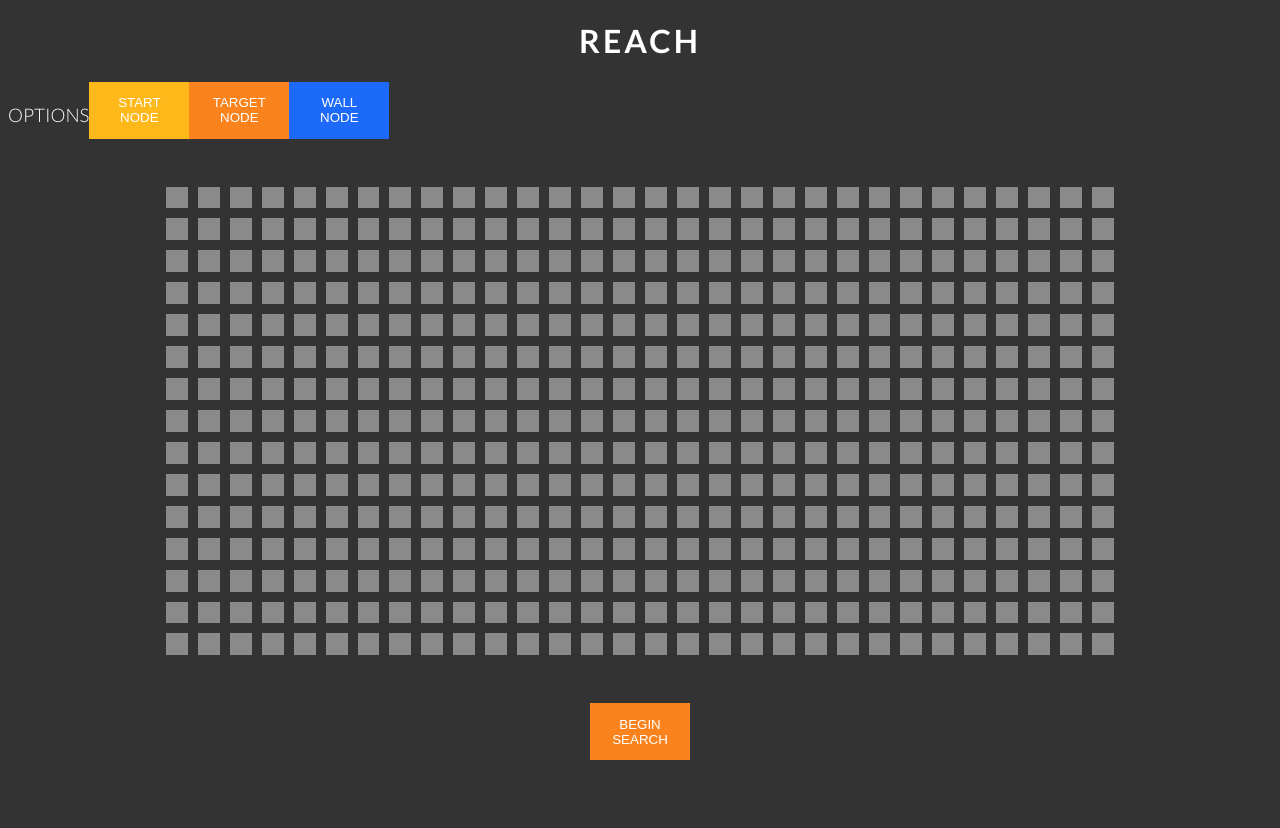
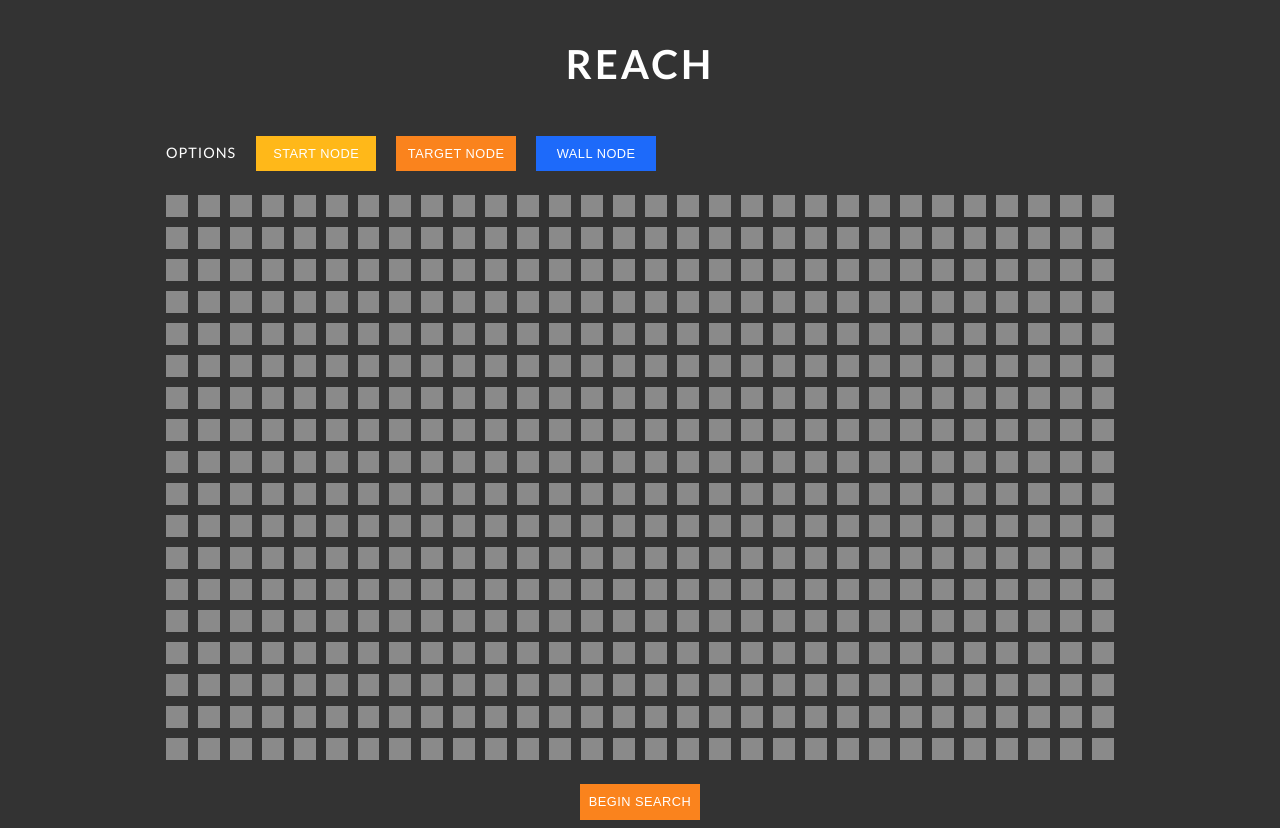
Before and after one commit to andrewjfei/reach, an Angular app: page / in a window 1280 px wide. Before the commit the page ends 800 px from the top, so only its background shows below. Built offline with nearby package versions, Linux system fonts and the light colour scheme.

Commit message:
options-bar position for version1.0 is complete

```diff
--- a/src/app/reach/grid/grid.component.css
+++ b/src/app/reach/grid/grid.component.css
@@ -1,6 +1,6 @@
 .container {
     text-align: center;
-    margin: 3em 0em;
+    margin: 1.5em 0em;
 }
 
 .grid {
--- a/src/app/reach/grid/grid.component.ts
+++ b/src/app/reach/grid/grid.component.ts
@@ -36,7 +36,7 @@ export class GridComponent implements OnInit {
   constructor() {
     for (let i = 0; i < 30; i++) {
       let row = [];
-      for (let j = 0; j < 15; j++) {
+      for (let j = 0; j < 18; j++) {
         let node = 'node ' + i + '-' + j;
         this.vertices[node] = this.nodeType['empty'];
         this.edges[node] = [];
--- a/src/app/reach/header/header.component.css
+++ b/src/app/reach/header/header.component.css
@@ -2,4 +2,6 @@
     text-align: center;
     color: #ffffff;
     letter-spacing: 3px;
+    margin: 1em 0em;
+    font-size: 250%;
 }
--- a/src/app/reach/options-bar/options-bar.component.css
+++ b/src/app/reach/options-bar/options-bar.component.css
@@ -1,5 +1,21 @@
+.container {
+    margin-top: 3em;
+}
+
+.row {
+    width: 75%;
+    margin-left: 12.5%;
+}
+
 .options-heading {
     display: inline;
     color: #ffffff;
     font-weight: 300;
+    font-size: 90%;
+    font-weight: 400;
+    letter-spacing: 1px;
 }
+
+.btn-default {
+    margin-left: 20px;
+}
--- a/src/styles.css
+++ b/src/styles.css
@@ -8,10 +8,13 @@ html {
 }
 
 .btn-default {
-    padding: 1em;
-    width: 100px;
+    padding: 0.8em 0.3em;
+    width: 120px;
     border: none;
     color: #ffffff;
+    font-size: 80%;
+    font-weight: 400;
+    letter-spacing: 0.5px;
 }
 
 .yellow {
```
